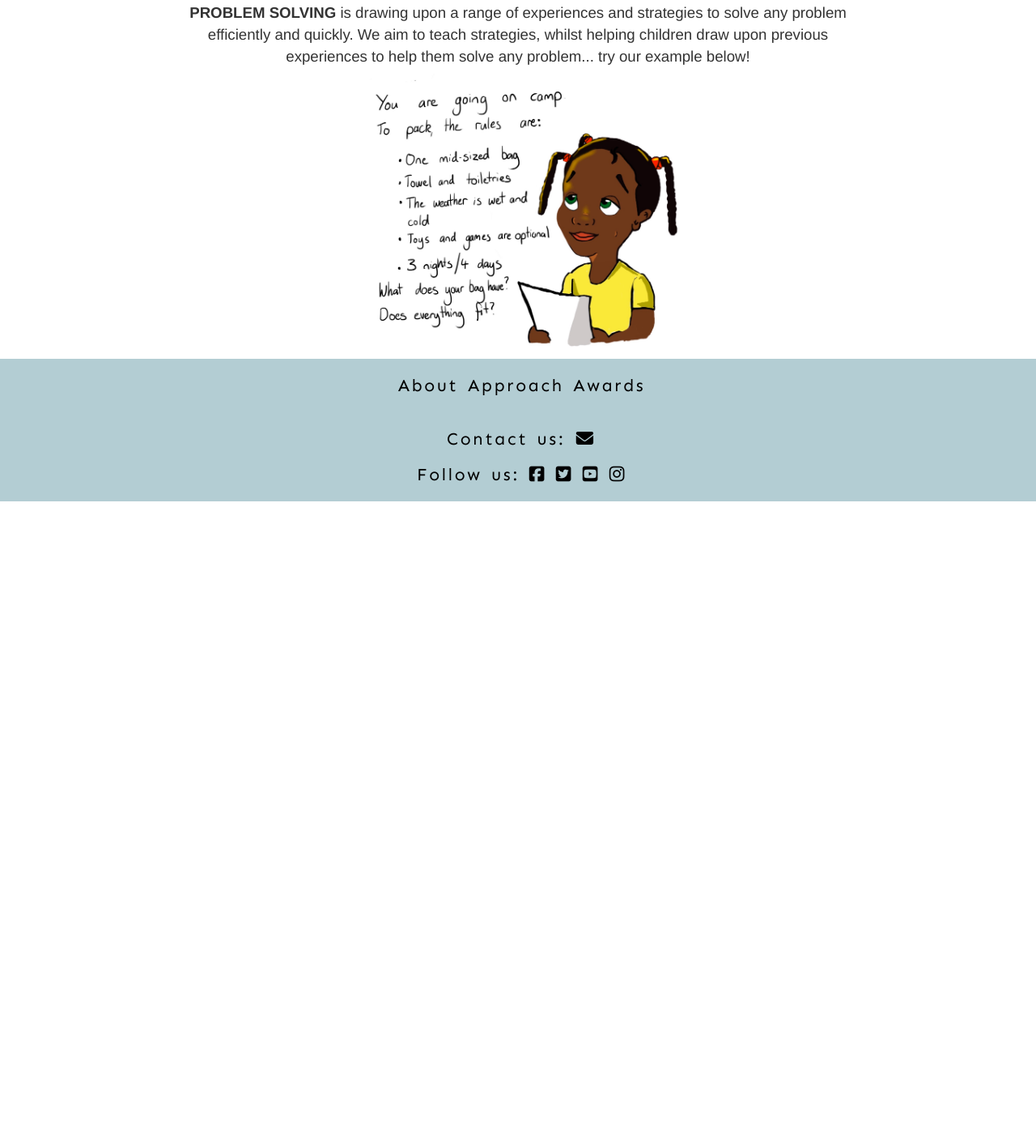
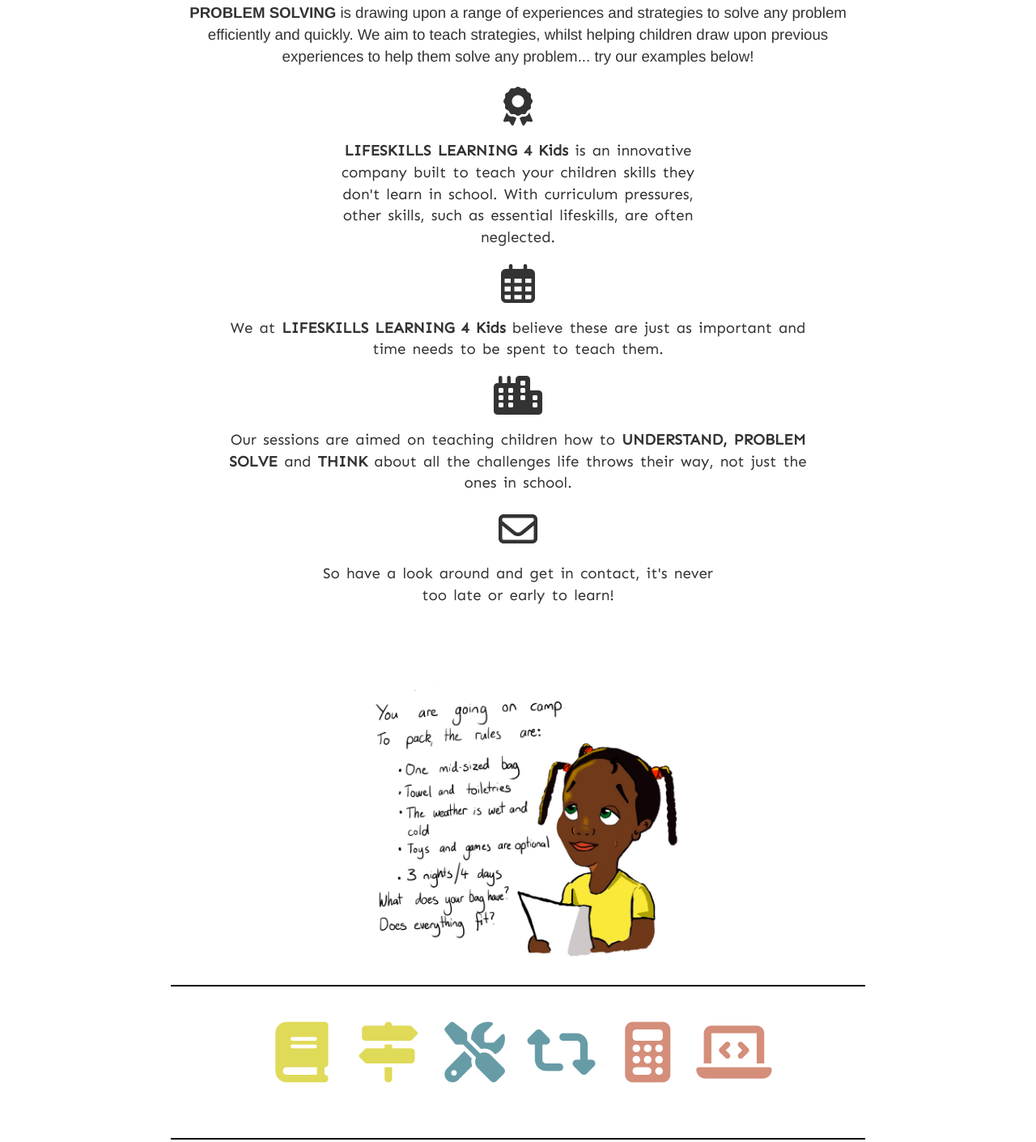
Before and after one commit to Code-Institute-Submissions/Milestone-Project-37, a plain HTML site: page problemsolving.html in a window 1280 px wide. Shown: the part 371-1781 px from the top of the page at 81% size. Before the commit the page ends 990 px from the top, so only its background shows below. Drawn offline with nearby package versions, Linux system fonts and the light colour scheme; a web font is replaced by a local one.

Commit message:
Understanding Problem and Thinking column adjustments

```diff
--- a/problemsolving.html
+++ b/problemsolving.html
@@ -56,10 +56,49 @@
         <div class= "tab3">
         <strong>PROBLEM SOLVING </strong>is drawing upon a range of experiences and strategies to solve any problem
         efficiently and quickly.  We aim to teach strategies, whilst helping children draw upon previous experiences to
-        help them solve any problem... try our example below!
+        help them solve any problem... try our examples below!
         </div>
-     <div class="logo-problemsolving">
+
+<section>
+    <div class ="row">
+    <div class="intro-text col">
+        <i class="fas fa-award fa-3x"></i> <!-- not sure on dots- revise  -->
+            <p class = "tab4"><strong>LIFESKILLS LEARNING 4 Kids </strong> is an innovative company built to teach your children skills they don't learn in school.
+            With curriculum pressures, other skills, such as essential lifeskills, are often neglected.
+            </p>
+        <i class="far fa-calendar-alt fa-3x"></i>
+            <p class = "tab2">We at <strong>LIFESKILLS LEARNING 4 Kids</strong> believe these are just as important and time needs to be spent to teach them.
+            </p>
+        <i class="fas fa-city fa-3x"></i>
+            <p class = "tab2"> Our sessions are aimed on teaching children how to <strong>UNDERSTAND, PROBLEM SOLVE</strong> and <strong>THINK</strong> about all the challenges life throws
+            their way, not just the ones in school.
+            </p>
+         <i class="far fa-envelope fa-3x"></i>
+            <p class= "tab4">So have a look around and get in contact, it's never too late or early to learn!
+            <br>
+            <br>
+            </p>
     </div>
+    </div>
+ <div class="logo-problemsolving">
+    </div>
+<hr class="dark">
+
+<div class="container-fluid">
+    <div class="row">
+    <div class="learn-logos">
+        <i class="fas fa-book fa-fw fa-4x"></i>
+        <i class="fas fa-map-signs fa-fw fa-4x"></i>
+        <i class="fas fa-tools fa-fw fa-4x"> </i>
+        <i class="fas fa-retweet fa-fw fa-4x"></i>
+        <i class="fas fa-calculator fa-fw fa-4x"> </i>
+        <i class="fas fa-laptop-code fa-fw fa-4x"></i>
+    </div>
+    </div>
+</div>
+<hr class="dark">
+</section>
+
     </div>
 <!-- logo image -->
 
```
Also changed, not shown: about.html (+11 -1 lines), approach.html (+8 -0 lines), awards.html (+11 -3 lines), contact.html (+0 -7 lines), index.html (+0 -1 lines), understanding.html (+1 -1 lines).
